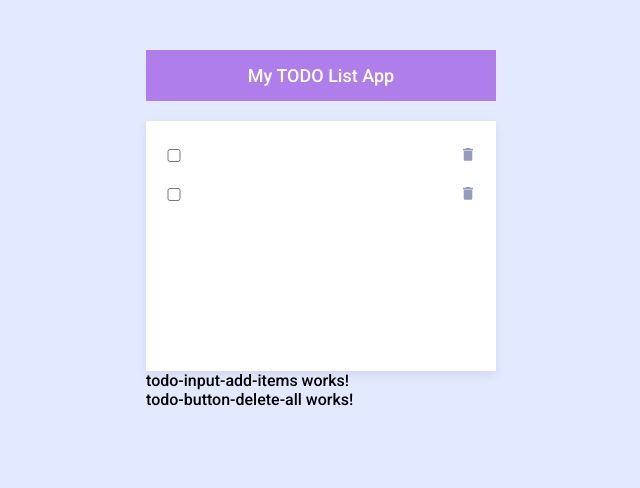
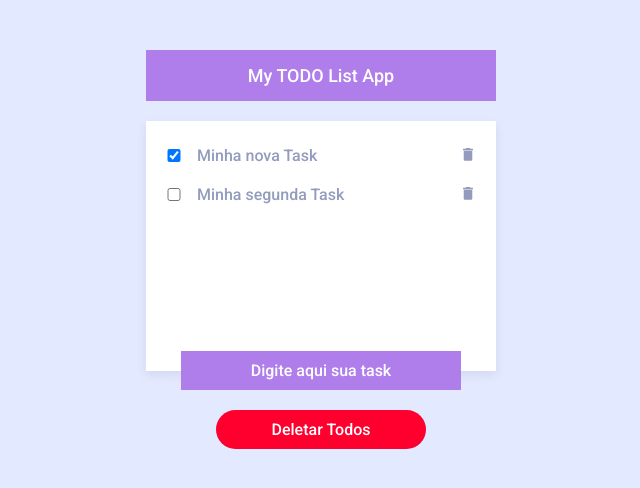
Before and after one commit to DevCaioSouza/app-todo-angular, an Angular app: page / in a window 1280 px wide. Shown: the top 488 px of the page, without its empty margins (319-959 px from the left). Built offline with nearby package versions, Linux system fonts and the light colour scheme.

Commit message:
build: added basic logic for list management

```diff
--- a/src/app/modules/home/components/todo-button-delete-all/todo-button-delete-all.component.html
+++ b/src/app/modules/home/components/todo-button-delete-all/todo-button-delete-all.component.html
@@ -1 +1 @@
-<p>todo-button-delete-all works!</p>
+<button>Deletar Todos</button>
--- a/src/app/modules/home/components/todo-button-delete-all/todo-button-delete-all.component.scss
+++ b/src/app/modules/home/components/todo-button-delete-all/todo-button-delete-all.component.scss
@@ -0,0 +1,21 @@
+@import '../../../../../dist/scss/variables.scss';
+
+:host{
+  display: flex;
+  align-items: center;
+  justify-content: center;
+
+  margin-top:20px;
+
+  button{
+    border: none;
+    border-radius: 50px;
+    background: $danger-color;
+
+    font-size: 16px;
+    color: $secondary-text-color;
+
+    width: 60%;
+    padding: 10px;
+  }
+}
--- a/src/app/modules/home/components/todo-input-add-items/todo-input-add-items.component.html
+++ b/src/app/modules/home/components/todo-input-add-items/todo-input-add-items.component.html
@@ -1 +1 @@
-<p>todo-input-add-items works!</p>
+<input type="text" placeholder="Digite aqui sua task">
--- a/src/app/modules/home/components/todo-input-add-items/todo-input-add-items.component.scss
+++ b/src/app/modules/home/components/todo-input-add-items/todo-input-add-items.component.scss
@@ -0,0 +1,26 @@
+@import '../../../../../dist/scss/variables.scss';
+
+//o :host serve para referenciar o seletor desse mesmo componente
+:host {
+  display: flex;
+  justify-content: center;
+  margin-top: -20px;
+
+  input{
+    width: 80%;
+
+    border: none;
+    background: $tertiary-background-color;
+
+    font-size: 16px;
+    color: $secondary-text-color;
+    text-align: center;
+
+    padding: 10px;
+    box-sizing: border-box;
+
+    &::placeholder{
+      color: $secondary-text-color;
+    }
+  }
+}
--- a/src/app/modules/home/components/todo-list/todo-list.component.html
+++ b/src/app/modules/home/components/todo-list/todo-list.component.html
@@ -1,26 +1,15 @@
-<section>
-
-  <ul>
-    <li>
-      <input type="checkbox">
-      <input type="text">
+<section [ngClass]="{'loading': !taskList.length}">
+  <ul *ngIf="taskList.length">
+    <li *ngFor="let item of taskList; let i = index">
+      <input type="checkbox" [(ngModel)]="item.checked" />
+      <input type="text" [(ngModel)]="item.task" />
 
       <button>
-        <img src="./../../../../../assets/icons/icon-trash.svg" alt="">
-      </button>
-    </li>
-
-    <li>
-      <input type="checkbox">
-      <input type="text" class="checked">
-
-      <button>
-        <img src="./../../../../../assets/icons/icon-trash.svg" alt="">
+        <img src="./../../../../../assets/icons/icon-trash.svg" alt="" />
       </button>
     </li>
   </ul>
-
 </section>
 
 <app-todo-input-add-items></app-todo-input-add-items>
-<app-todo-button-delete-all></app-todo-button-delete-all>
+<app-todo-button-delete-all *ngIf="taskList.length"></app-todo-button-delete-all>
--- a/src/app/modules/home/components/todo-list/todo-list.component.ts
+++ b/src/app/modules/home/components/todo-list/todo-list.component.ts
@@ -1,10 +1,16 @@
 import { Component } from '@angular/core';
+
+//Interface
+import { TaskList } from '../../model/task-list';
 
 @Component({
   selector: 'app-todo-list',
   templateUrl: './todo-list.component.html',
-  styleUrls: ['./todo-list.component.scss']
+  styleUrls: ['./todo-list.component.scss'],
 })
 export class TodoListComponent {
-
+  public taskList: Array<TaskList> = [
+    { task: 'Minha nova Task', checked: true },
+    { task: 'Minha segunda Task', checked: false },
+  ];
 }
--- a/src/app/modules/home/home.module.ts
+++ b/src/app/modules/home/home.module.ts
@@ -1,5 +1,6 @@
 import { NgModule } from '@angular/core';
 import { CommonModule } from '@angular/common';
+import { FormsModule } from '@angular/forms';
 
 //Components
 import { HeaderComponent } from './components/header/header.component';
@@ -19,7 +20,8 @@ import { HomeComponent } from './pages/home/home.component';
     HomeComponent
   ],
   imports: [
-    CommonModule
+    CommonModule,
+    FormsModule
   ]
 })
 export class HomeModule { }
--- /dev/null
+++ b/src/app/modules/home/model/task-list.ts
@@ -0,0 +1,4 @@
+export interface TaskList {
+  task: string,
+  checked: boolean
+}
```
